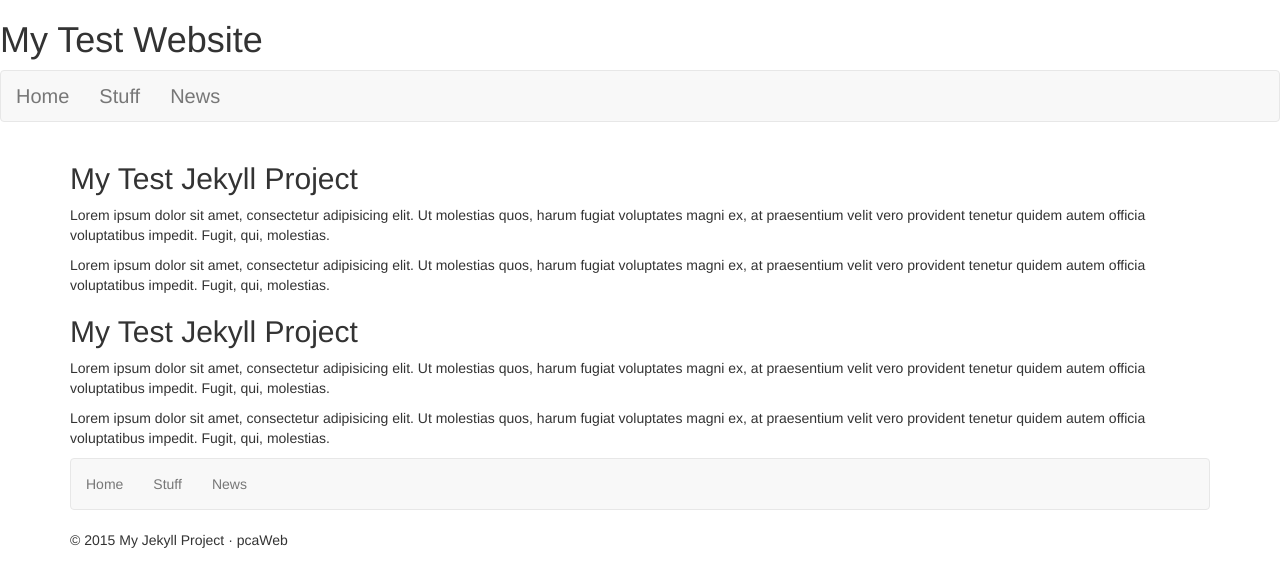
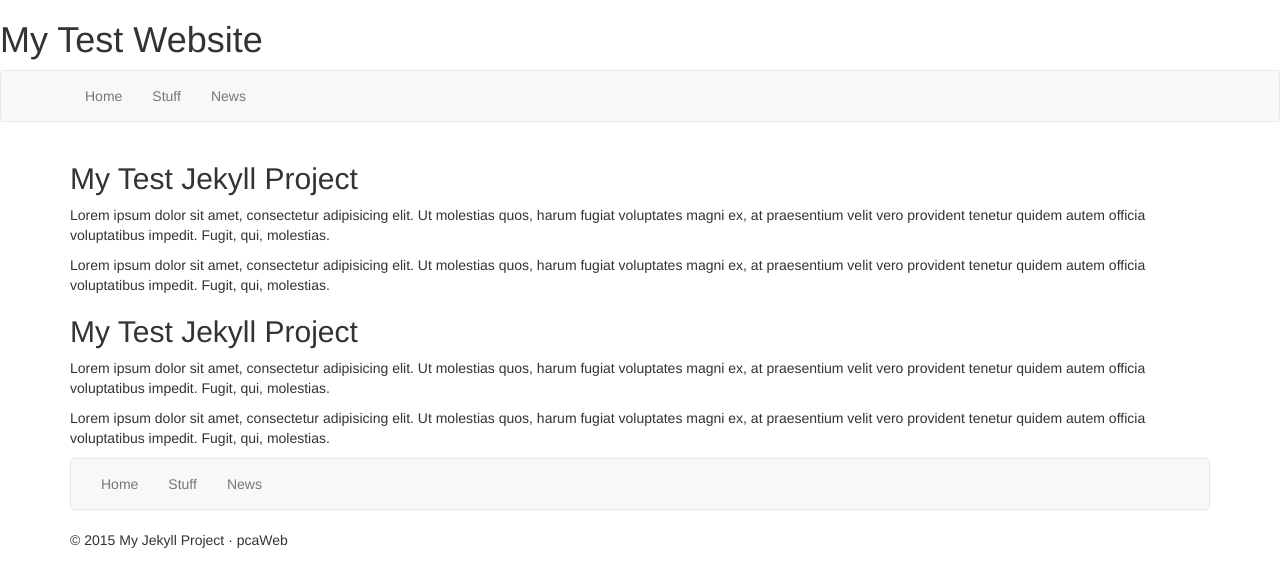
Before and after one commit to pcaWeb/My-Jekyll-Site, a Jekyll site: the page built from index.html, in a window 1280 px wide. Shown: the top 587 px of the page. Built offline with Jekyll 4.4.1, drawn with Linux system fonts in a browser that asks for light colours; nearby versions of some CDN libraries; Markdown is read by kramdown in place of the engine named in the settings.

Commit message:
added container

```diff
--- a/_includes/nav.html
+++ b/_includes/nav.html
@@ -1,7 +1,11 @@
-	<nav class="navbar navbar-default {{include.navclass}}">
-		<ul class="nav navbar-nav">
-			<li><a href="{{site.baseurl}}/index.html" class="{% if page.url == '/index.html' %}active{% endif %}">Home</a></li>
-			<li><a href="{{site.baseurl}}/stuff.html" class="{% if page.url == '/stuff.html' %}active{% endif %}">Stuff</a></li>
-			<li><a href="{{site.baseurl}}/news.html" class="{% if page.url == '/news.html' %}active{% endif %}">News</a></li>
-		</ul>
+	<nav class="navbar navbar-default role="navigation" {{include.navclass}}">
+		<div class="container">
+			<ul class="nav navbar-nav">
+				<li><a href="{{site.baseurl}}/index.html" class="{% if page.url == '/index.html' %}active{% endif %}">Home</a></li>
+				<li><a href="{{site.baseurl}}/stuff.html" class="{% if page.url == '/stuff.html' %}active{% endif %}">Stuff</a></li>
+				<li><a href="{{site.baseurl}}/news.html" class="{% if page.url == '/news.html' %}active{% endif %}">News</a></li>
+			</ul>
+
+		</div>
+
 	</nav>
```
